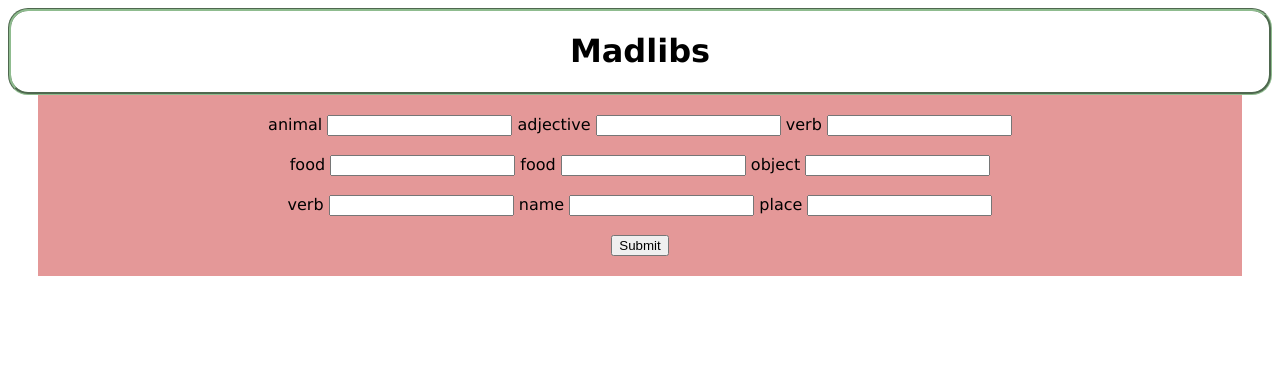
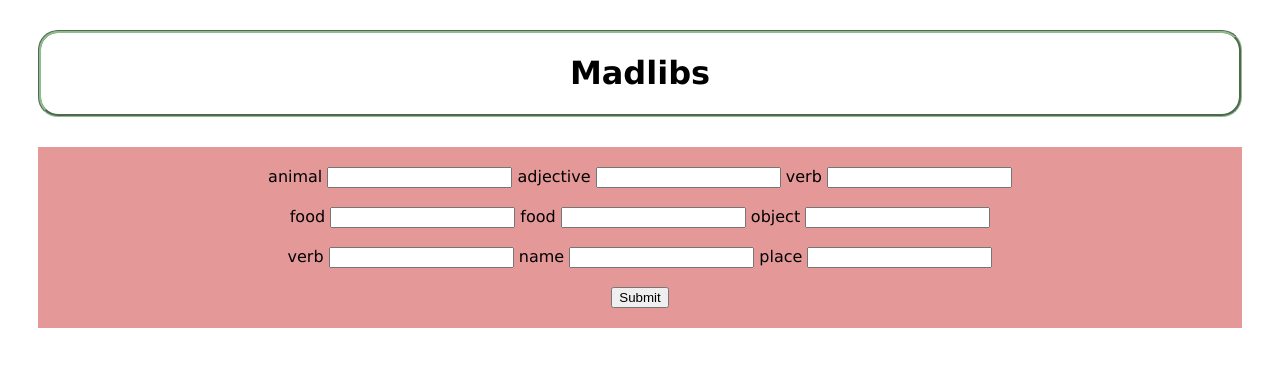
Before and after one commit to julz08/madlibs-fanny-juliana, a Flask app: page /madlib in a window 1280 px wide. Shown: the top 367 px of the page. Run offline with Flask 3, Linux system fonts and the light colour scheme.

Commit message:
added margin

```diff
--- a/static/styles/style.css
+++ b/static/styles/style.css
@@ -37,4 +37,5 @@
     border-style:groove;
     border-color:darkseagreen;
     border-radius: 20px;
+    margin: 30px;
 }
```
